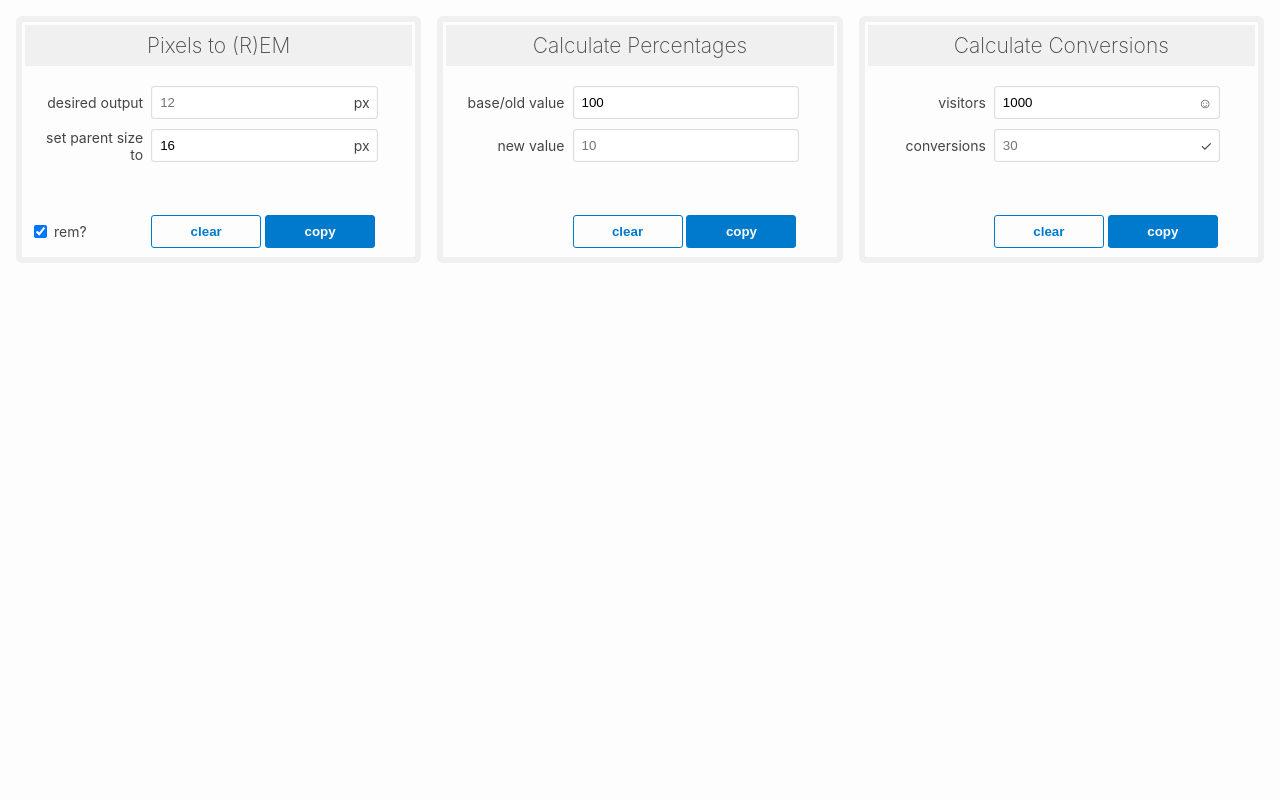
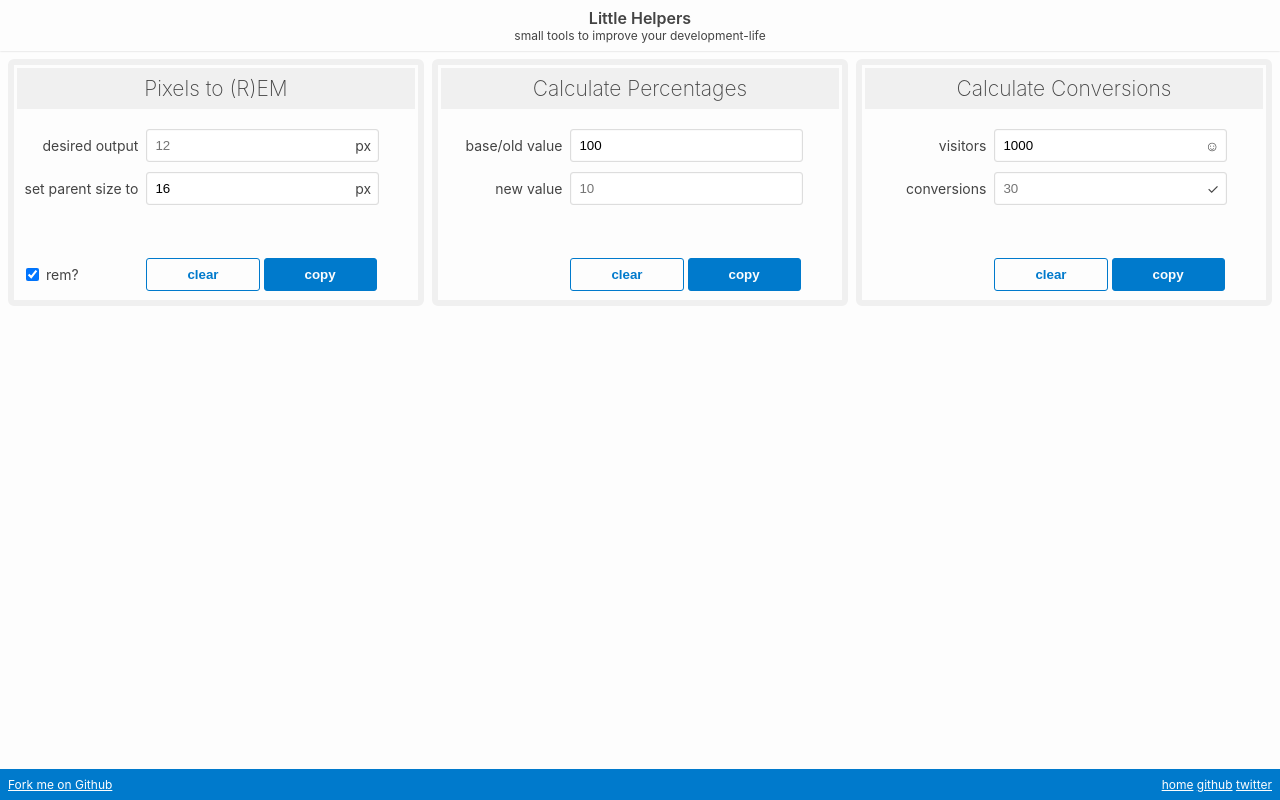
Before and after one commit to saschadiercks/little-helpers, a plain HTML site: page htdocs/index.html in a window 1280 px wide. Drawn offline with Linux system fonts and the light colour scheme.

Commit message:
added header / footer

```diff
--- a/htdocs/index.html
+++ b/htdocs/index.html
@@ -30,6 +30,7 @@
 		/* -- variables -- */
 		:root {
 			--base-body-bg: #fdfdfd;
+			--base-body-bg-alpha: #fdfdfddd;
 			--base-body-color: #444;
 			--base-button-bg: #007acc;
 			--base-button-bg-hover: #0e8ee4;
@@ -44,6 +45,7 @@
 			--widget-bg: var(--base-body-bg);
 			--widget-border: calc(var(--base-border-radius) * 2) solid var(--base-border-color);
 			--widget-columns: 30% 60% 1fr;
+			--widget-min-width: 300px;
 			--widget-rows: 4;
 			--widget-row-height: 35px;
 			--widget-title-color: var(--base-body-color);
@@ -69,13 +71,9 @@
 		body {
 			background-color: var(--base-body-bg);
 			color: var(--base-body-color);
-			display: grid;
 			font-family: -apple-system, 'Open Sans', 'Helvetica Neue', sans-serif;
 			font-size: .875rem; /*-- 14px / 16px --*/
-			grid-gap: 1rem;
-			grid-template-columns: repeat(auto-fit, minmax(300px, 1fr));
 			margin: 0;
-			padding: 1rem;
 		}
 		input {
 			border: 1px solid var(--input-border-color);
@@ -93,6 +91,62 @@
 			appearance: none;
 			margin: 0;
 		}
+
+		.js-sticky { position: fixed; }
+
+		/* -- lists -- */
+		.list {
+			list-style-type: none;
+			margin-top: 0;
+			margin-bottom: 0;
+			padding-left: 0;
+		}
+		.list--horizontal li { display: inline-block; }
+
+		/* -- page structure -- */
+		.header {
+			background-color: var(--base-body-bg-alpha);
+			box-shadow: 0 0 2px var(--base-shadow-color);
+			padding: var(--base-padding);
+			text-align: center;
+			top: 0;
+			width: 100%;
+			z-index: 2;
+		}
+		.header__title {
+			font-size: 1rem;
+			font-weight: 600;
+			margin: 0;
+		}
+		.header__text {
+			font-size: .75rem;
+			margin: 0;
+		}
+
+		.content {
+			display: grid;
+			grid-gap: var(--base-padding);
+			grid-template-columns: repeat(auto-fit, minmax(var(--widget-min-width), 1fr));
+			margin: var(--base-padding);
+		}
+		.footer {
+			background-color: var(--base-button-bg);
+			bottom: 0;
+			color: var(--base-button-color);
+			font-size: .75rem;
+			padding-left: var(--base-padding);
+			padding-right: var(--base-padding);
+			width: 100%;
+			z-index: 2;
+		}
+		.footer a {
+			color: inherit;
+			display: inline-block;
+			padding-top: var(--base-padding);
+			padding-bottom: var(--base-padding);
+		}
+		.footer__description { float: left; }
+		.footer__social { float: right; }
 
 		/* -- widgets -- */
 		.widget {
@@ -191,6 +245,14 @@
 			const errorPrefix = '? --> ',
 				clearDefault = '';
 
+			// helper: change classes
+			function addClass(element,className) {
+				element.classList.add(className);
+			}
+			function removeClass(element,className) {
+				element.classList.remove(className);
+			}
+
 			// -- START: add global Event Listener to selector with function-call
 			function addEventListenerToElement(event,elements,functionToCall){
 				for(var i = 0; i < elements.length; i++){
@@ -198,6 +260,27 @@
 				}
 			}
 			// -- END: add Event Listener...
+
+			// START: make element sticky (via position in css)
+			function stickyElement(stickyId,compensateId,compensateProperty) {
+				var compensateElement = document.getElementById(compensateId);
+				var stickyElement = document.getElementById(stickyId);
+				var stickyHeight = stickyElement.clientHeight + 'px';
+				addClass(stickyElement,'js-sticky');
+
+				//add Element-Height as defined property to desired element
+				compensateElement.style.setProperty(compensateProperty,stickyHeight);
+			}
+
+			//sticky header (item(Id) to fix, item(Id) with property to compensate fix)
+			function stickyElements() {
+				stickyElement('application-header','application-content','padding-top');
+				stickyElement('application-footer','application-content','padding-bottom');
+			}
+
+			stickyElements();
+			window.onresize = stickyElements;
+			// END: make element sticky (via position in css)
 
 			// -- START: copy values
 			// target (must be unique/id) to copy from is assigned to button via data-
@@ -330,6 +413,13 @@
 </head>
 
 <body>
+	<header class="header" id="application-header">
+		<h1 class="header__title">Little Helpers</h1>
+		<p class="header__text">small tools to improve your development-life</p>
+	</header>
+
+	<main class="content" id="application-content">
+
 		<!-- START: em to px -->
 		<form class="widget" id="em-px-calculator">
 			<h2 class="widget__title">Pixels to (R)EM</h2>
@@ -398,5 +488,17 @@
 			</div>
 		</form>
 		<!-- END: conversion-calculator -->
+	</main>
+
+	<footer class="footer" id="application-footer">
+		<div class="footer__description"><a href="https://github.com/saschadiercks/little-helpers">Fork me on Github</a></div>
+		<div class="footer__social">
+			<ul class="list list--horizontal">
+				<li><a href="http://metafolio.de">home</a></li>
+				<li><a href="https://github.com/saschadiercks">github</a></li>
+				<li><a href="https://m.twitter.com/saschadiercks">twitter</a></li>
+			</ul>
+		</div>
+	</footer>
 </body>
 </html>
```
Lines whose indentation alone changed are shown as unchanged.
